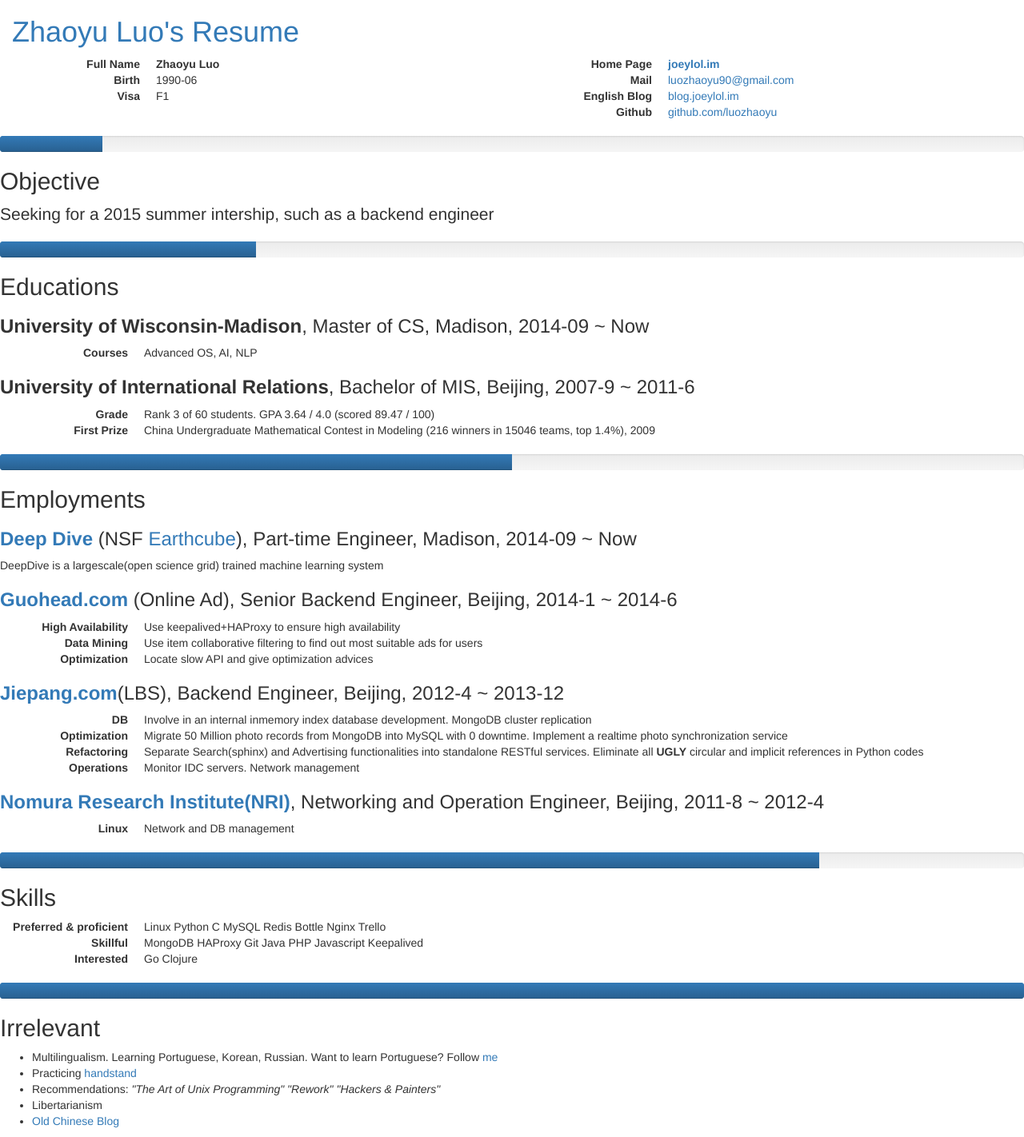
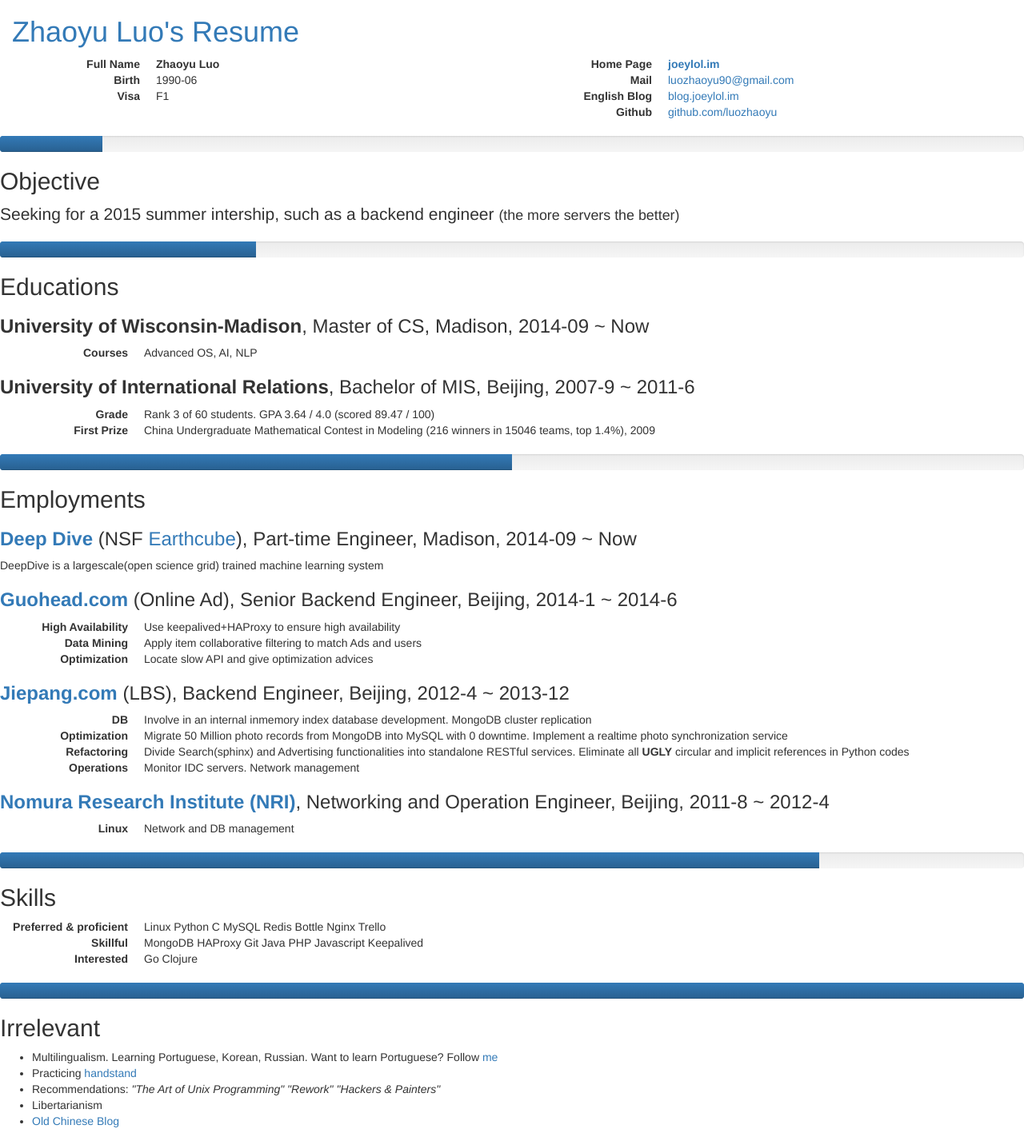
Before and after one commit to luozhaoyu/luozhaoyu.github.io, a Jekyll site: the page resume.html, which Jekyll copies as it is, in a window 1280 px wide. Shown: the whole page at 80% size. Built offline with Jekyll 4.4.1, drawn with Linux system fonts in a browser that asks for light colours; nearby versions of some CDN libraries; Markdown is read by kramdown in place of the engine named in the settings.

Commit message:
resume modified

```diff
--- a/resume.html
+++ b/resume.html
@@ -58,7 +58,7 @@
         <div class="row">
             <div class="progress"><div class="progress-bar" style="width: 10%"></div></div>
             <h2>Objective</h2>
-            <p class="lead">Seeking for a 2015 summer intership, such as a backend engineer<p>
+            <p class="lead">Seeking for a 2015 summer intership, such as a backend engineer <small>(the more servers the better)</small><p>
         </div>
 
         <div class="row">
@@ -85,21 +85,21 @@
                 (Online Ad), Senior Backend Engineer, Beijing, 2014-1 ~ 2014-6</h3>
                 <dl class="dl-horizontal">
                     <dt>High Availability</dt><dd>Use keepalived+HAProxy to ensure high availability</dd>
-                    <dt>Data Mining</dt><dd>Use item collaborative filtering to find out most suitable ads for users</dd>
+                    <dt>Data Mining</dt><dd>Apply item collaborative filtering to match Ads and users</dd>
                     <dt>Optimization</dt><dd>Locate slow API and give optimization advices</dd>
                 </dl>
-                <h3><strong><a href="http://jiepang.com">Jiepang.com</a></strong>(LBS), Backend Engineer, Beijing, 2012-4 ~ 2013-12</h3>
+                <h3><strong><a href="http://jiepang.com">Jiepang.com</a></strong> (LBS), Backend Engineer, Beijing, 2012-4 ~ 2013-12</h3>
                 <dl class="dl-horizontal">
                     <dt>DB</dt><dd>Involve in an internal in­memory index database development. MongoDB cluster replication</dd>
                     <dt>Optimization</dt><dd>Migrate 50 Million photo records from MongoDB into MySQL with 0 downtime.
                     Implement a realtime photo synchronization service
                     </dd>
-                    <dt>Refactoring</dt><dd>Separate Search(sphinx) and Advertising functionalities into standalone
+                    <dt>Refactoring</dt><dd>Divide Search(sphinx) and Advertising functionalities into standalone
                     RESTful services. Eliminate all <strong>UGLY</strong> circular and implicit references in Python codes
                     </dd>
                     <dt>Operations</dt><dd>Monitor IDC servers. Network management</dd>
                 </dl>
-                <h3><strong><a href="http://en.wikipedia.org/wiki/Nomura_Research_Institute">Nomura Research Institute(NRI)</a></strong>,
+                <h3><strong><a href="http://en.wikipedia.org/wiki/Nomura_Research_Institute">Nomura Research Institute (NRI)</a></strong>,
                 Networking and Operation Engineer, Beijing, 2011-8 ~ 2012-4</h3>
                 <dl class="dl-horizontal">
                     <dt>Linux</dt><dd>Network and DB management</dd>
```
